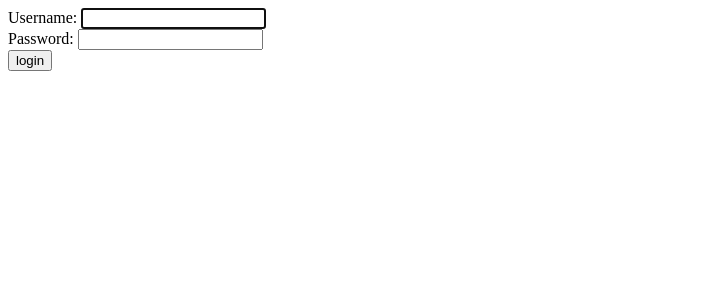
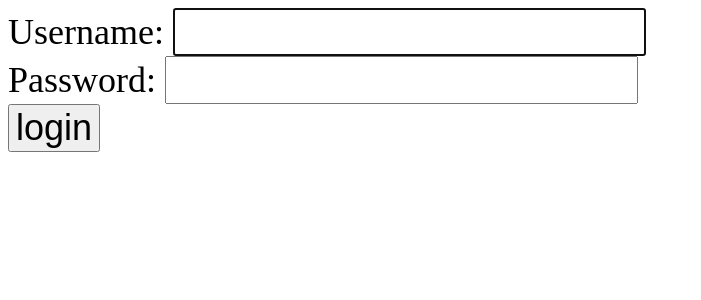
Before and after one commit to mjsorrenti/mjsauction, a Django app: page /accounts/login/ in a window 1280 px wide. Shown: the top 300 px of the page, without its empty margins (0-701 px from the left). Run offline with Django 3.2, Linux system fonts and the light colour scheme.

Commit message:
update to serve static files

```diff
--- a/auction/settings.py
+++ b/auction/settings.py
@@ -125,6 +125,10 @@ USE_TZ = True
 STATIC_ROOT = os.path.join(BASE_DIR, 'staticfiles')
 STATIC_URL = '/static/'
 
+# Simplified static file serving.
+# https://warehouse.python.org/project/whitenoise/
+STATICFILES_STORAGE = 'whitenoise.storage.CompressedManifestStaticFilesStorage'
+
 
 # Redirect to home URL after completing login screen
 LOGIN_REDIRECT_URL = '/'
--- /dev/null
+++ b/bidding/static/css/styles.css
@@ -0,0 +1,3 @@
+* {
+    font-size: 1.5rem
+}
--- a/bidding/templates/base_generic.html
+++ b/bidding/templates/base_generic.html
@@ -3,6 +3,9 @@
 <head>
   {% block title %}<title>BPS Auction</title>{% endblock %}
     <meta charset="utf-8">
+
+    {% load static %}
+    <link rel="stylesheet" href="{% static 'css/styles.css' %}">
 </head>
 
 <body>
```
